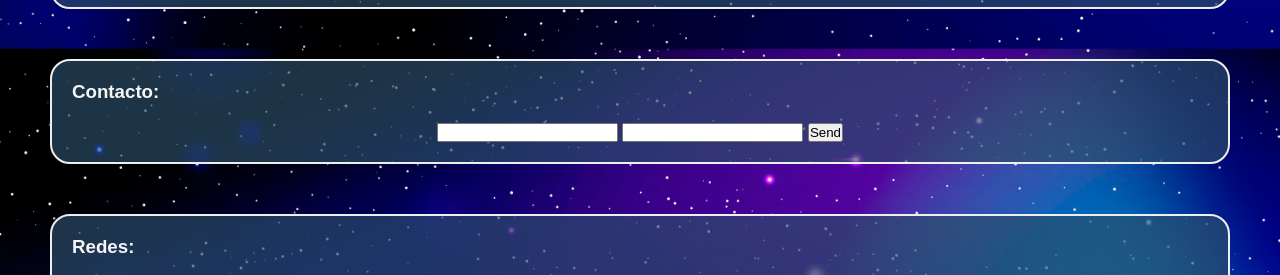
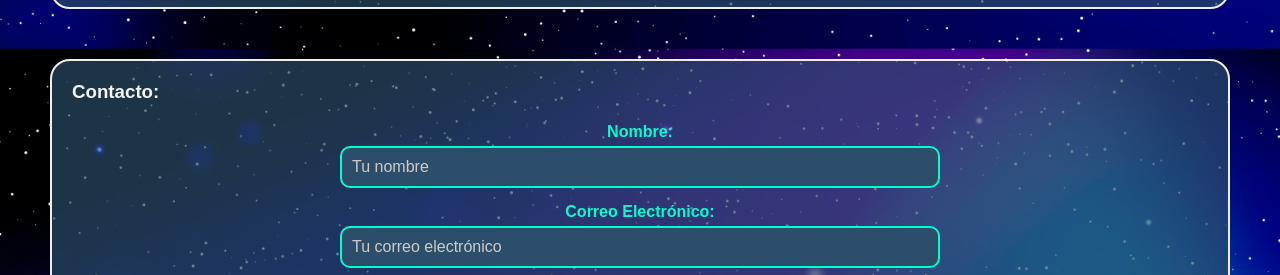
Before and after one commit to MattMaglio/personal_portfolio, a plain HTML site: page index.html in a window 1280 px wide. Shown: the part 1658-1933 px from the top of the page. Drawn offline with Linux system fonts and the light colour scheme.

Commit message:
Arreglo del formulario de contacto

```diff
--- a/index.html
+++ b/index.html
@@ -89,7 +89,7 @@
             </div>
             <div class="contacto-section" id="contacto">
                 <h3>Contacto:</h3>
-                <!--<form action="https://formsubmit.co/matiasadrian.maglio@gmail.com" method="POST" class="contact-form">
+                <form action="https://formsubmit.co/matiasadrian.maglio@gmail.com" method="POST" class="contact-form">
                     <label for="name">Nombre:</label>
                     <input type="text" id="name" name="name" placeholder="Tu nombre" required>
 
@@ -103,11 +103,6 @@
                     <textarea id="message" name="message" rows="5" placeholder="Escribe tu mensaje" required></textarea>
 
                     <button type="submit">Enviar</button>
-                </form>-->
-                <form action="https://formsubmit.co/matiasadrian.maglio@gmail.com" method="POST">
-                    <input type="text" name="name" required>
-                    <input type="email" name="email" required>
-                    <button type="submit">Send</button>
                </form>
             </div>
             <div class="redes-section" id="redes">
--- a/js/script.js
+++ b/js/script.js
@@ -41,8 +41,7 @@ document.addEventListener('DOMContentLoaded', function() {
             return;
         }
 
-        // Simulación de envío exitoso
-        /*alert('Formulario enviado con éxito.\nGracias por contactarte, ' + name + '!');*/
+        alert('Formulario enviado con éxito.\nGracias por contactarte, ' + name + '!');
 
     });
 
```
